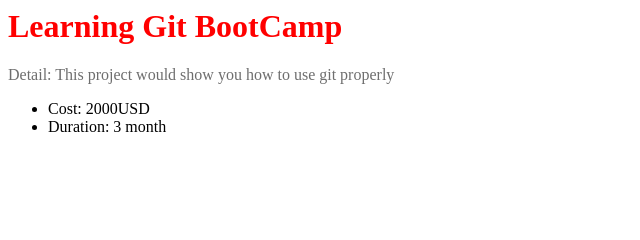
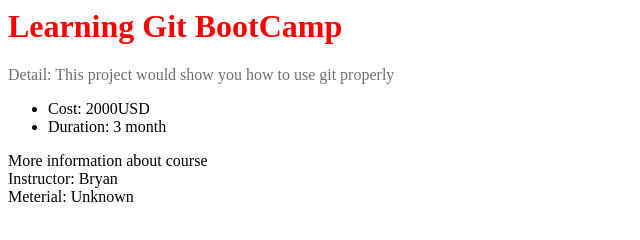
Before and after one commit to tranquidon2k5/myfirstproject, a plain HTML site: page index.html in a window 1280 px wide. Shown: the whole page, without its empty margins (0-640 px from the left). Drawn offline with Linux system fonts and the light colour scheme.

Commit message:
Add course information

```diff
--- a/index.html
+++ b/index.html
@@ -11,5 +11,14 @@
 			<li>Cost: 2000USD</li>
 			<li>Duration: 3 month</li>
 		</ul>
+		<div>
+			<div>
+				More information about course
+			</div>
+			<div>
+				<div>Instructor: Bryan</div>
+				<div>Meterial: Unknown</div>
+			</div>
+		</div>
 	</body>
 </html>
```
